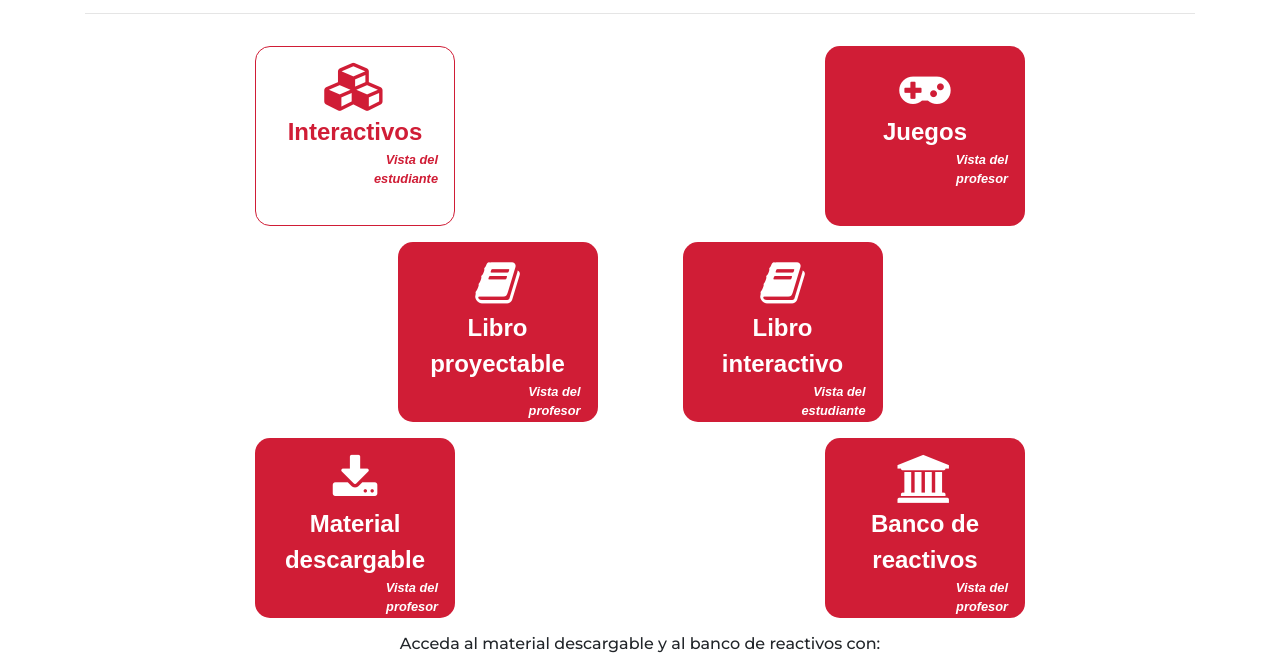
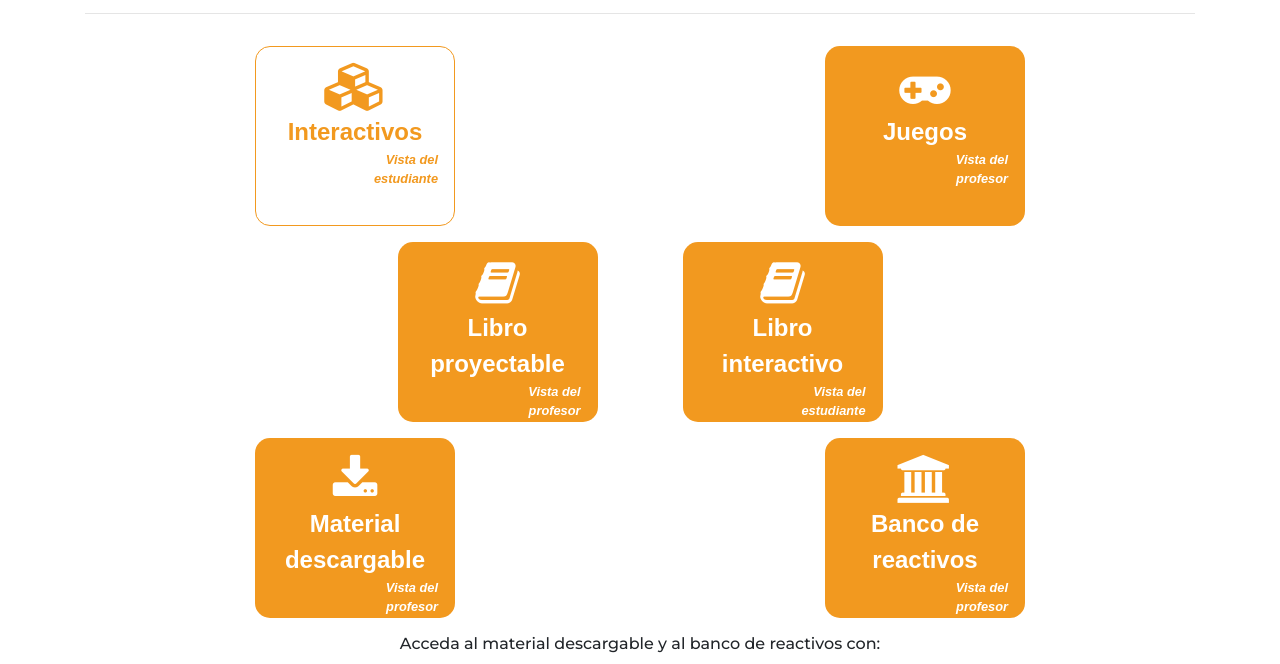
Before and after one commit to YoselynCM-IS/demo-juegos-interactivos, a plain HTML site: page index.html in a window 1280 px wide. In both pictures the pointer is over the link 355 px from the left and 269 px from the top of the page. Shown: the part 134-798 px from the top of the page. Drawn offline with nearby package versions, Linux system fonts and the light colour scheme.

Commit message:
Update main.css

```diff
--- a/styles/main.css
+++ b/styles/main.css
@@ -33,7 +33,7 @@ body{
 #btnAction {
     margin-top:1rem;
     font-family: var(--fuenteMontAlt);
-    background-color: var(--rojoObscuro);
+    background-color: var(--amarilloF);
     width: 200px;
     height: 180px;
     color:var(--blanco);
@@ -51,9 +51,9 @@ body{
     font-style: oblique;
 }
 #btnAction:hover {
-    color:var(--rojoObscuro);
+    color:var(--amarilloF);
     background-color: var(--blanco);
-    border-color: var(--rojoObscuro);
+    border-color: var(--amarilloF);
 }
 #logoMajestic {
     width: 90px;
```
